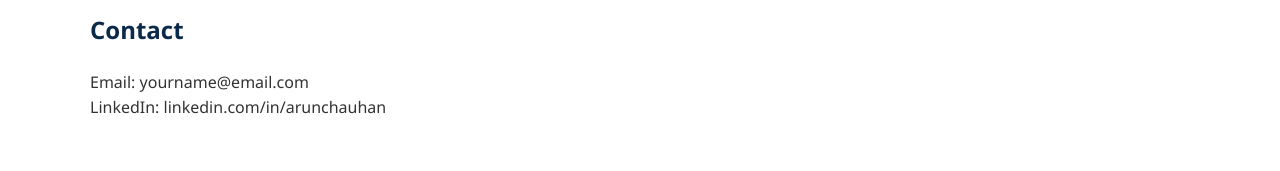
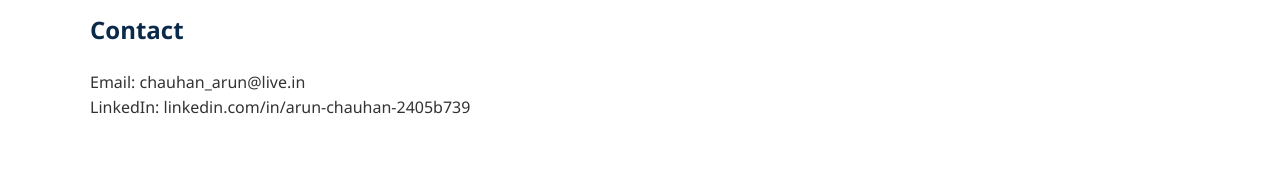
Before and after one commit to arun-chauhan01/arunchauhan.github.io, a plain HTML site: page index.html in a window 1280 px wide. Shown: the part 985-1156 px from the top of the page. Drawn offline with Linux system fonts and the light colour scheme.

Commit message:
Update index.html

```diff
--- a/index.html
+++ b/index.html
@@ -56,8 +56,8 @@
 <section class="section bg-light">
   <div class="container">
     <h2>Contact</h2>
-    <p>Email: yourname@email.com</p>
-    <p>LinkedIn: linkedin.com/in/arunchauhan</p>
+    <p>Email: chauhan_arun@live.in</p>
+    <p>LinkedIn: linkedin.com/in/arun-chauhan-2405b739</p>
   </div>
 </section>
 
```
